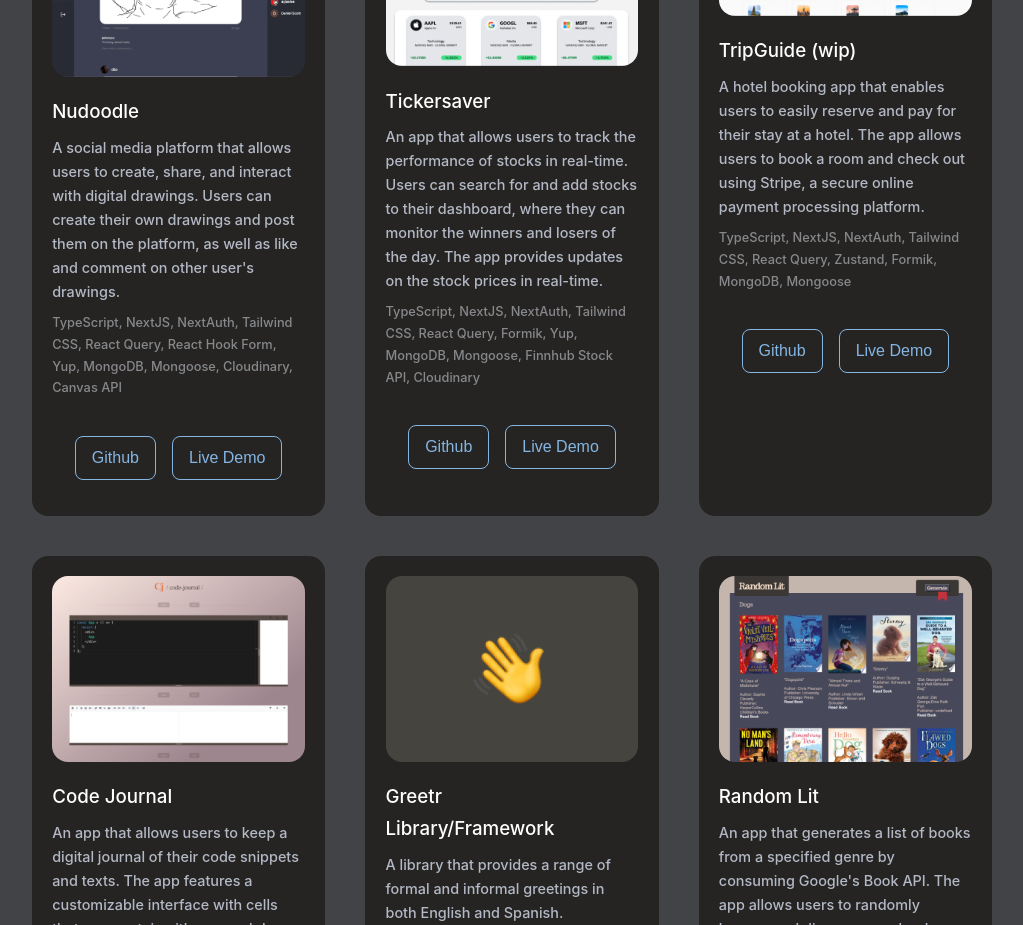
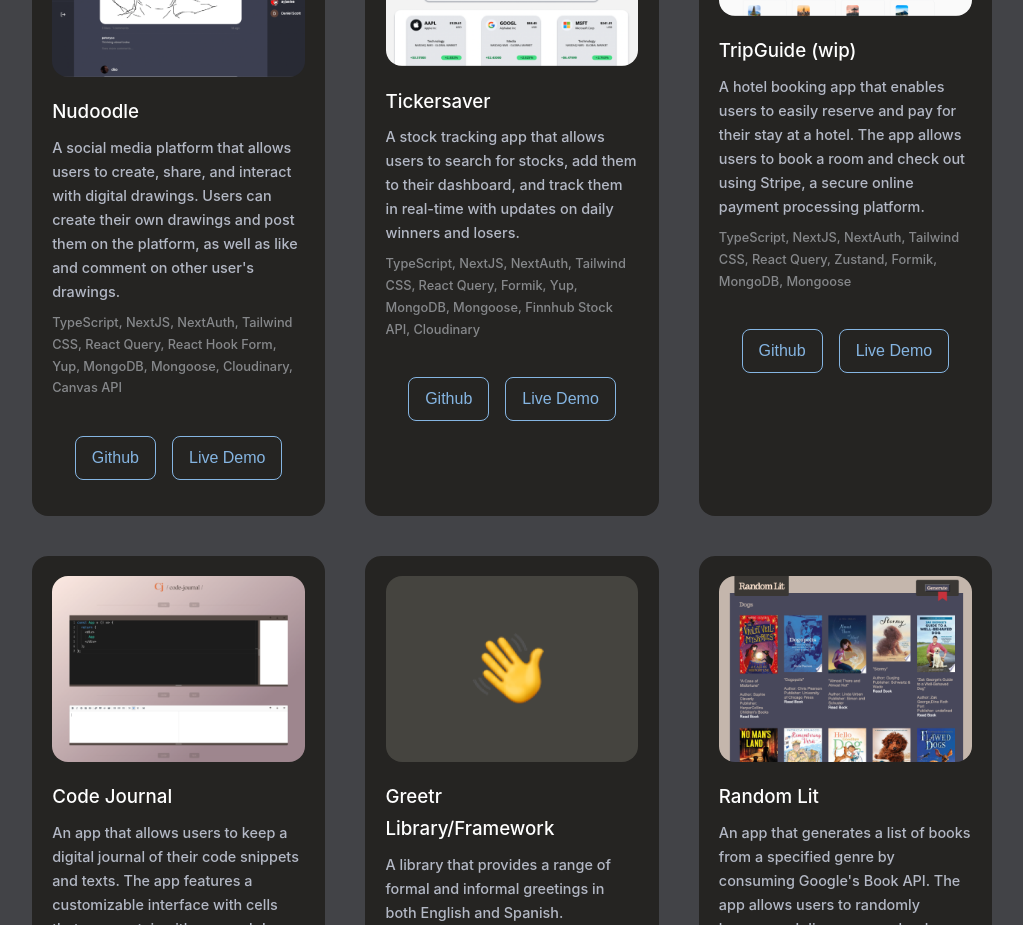
Before and after one commit to PeterSYoo/portfolio-v2, a React (Create React App) app: page / in a window 1280 px wide. Shown: the part 3000-3925 px from the top of the page, without its empty margins (128-1151 px from the left). Built offline with nearby package versions, Linux system fonts and the light colour scheme; the HTML template or start-up script is replaced by a standard one; a web font is replaced by a local one.

Commit message:
refactor: Updates tickersaver description.

```diff
--- a/src/components/portfolio/Portfolio.js
+++ b/src/components/portfolio/Portfolio.js
@@ -73,7 +73,7 @@ const data = [
     id: 2,
     image: TICKERSAVER,
     description:
-      'An app that allows users to track the performance of stocks in real-time. Users can search for and add stocks to their dashboard, where they can monitor the winners and losers of the day. The app provides updates on the stock prices in real-time.',
+      'A stock tracking app that allows users to search for stocks, add them to their dashboard, and track them in real-time with updates on daily winners and losers.',
     technologies:
       'TypeScript, NextJS, NextAuth, Tailwind CSS, React Query, Formik, Yup, MongoDB, Mongoose, Finnhub Stock API, Cloudinary',
     title: 'Tickersaver',
```
